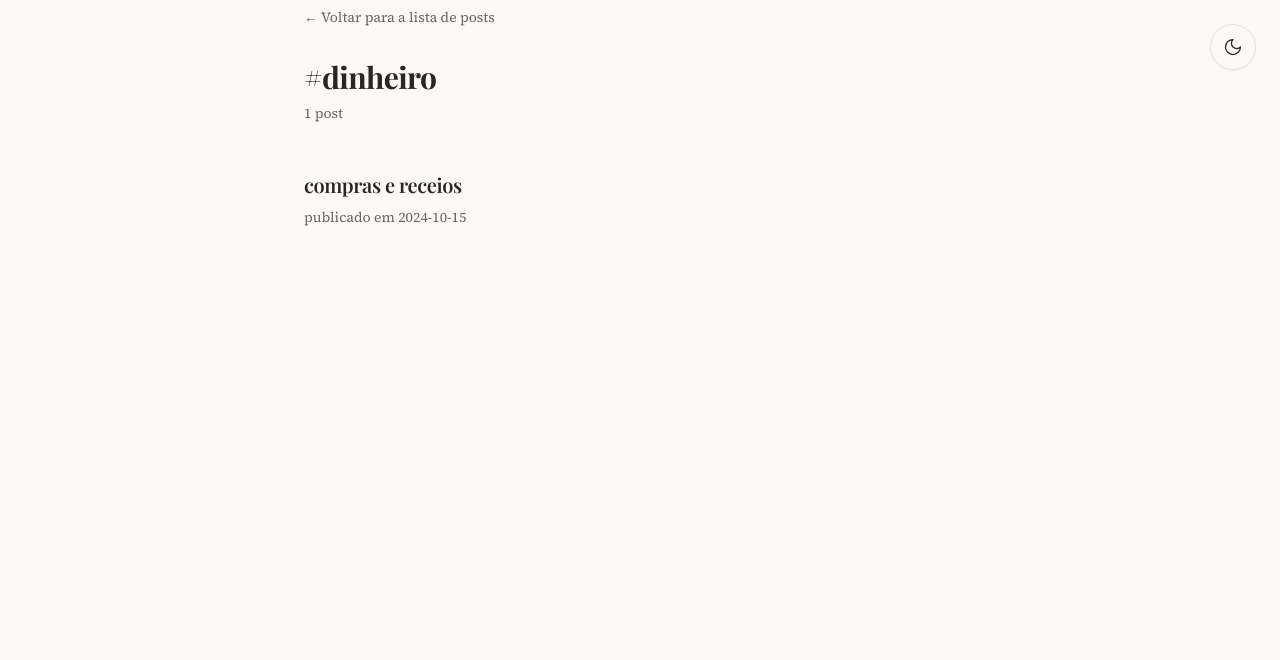
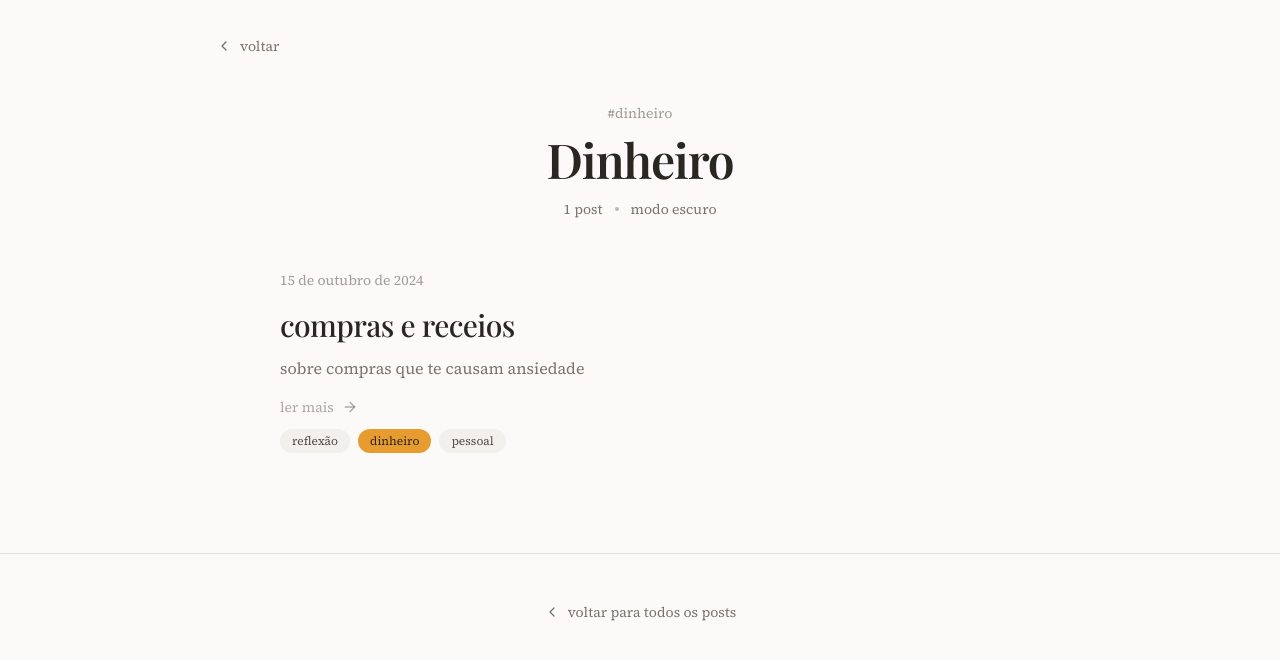
Before and after one commit to bernardolsp/blog, a Next.js app: page /tag/dinheiro in a window 1280 px wide. Shown: the top 660 px of the page. Built offline with nearby package versions, Linux system fonts and the light colour scheme; a web font is replaced by a local one.

Commit message:
last visual change

```diff
--- a/app/ThemeToggle.tsx
+++ b/app/ThemeToggle.tsx
@@ -8,10 +8,10 @@ export function ThemeToggle() {
   return (
     <button
       onClick={toggleTheme}
-      className={`fixed top-6 right-6 p-3 rounded-full transition-all duration-300 ease-out hover:scale-110 z-50 ${
+      className={`p-2 rounded-full transition-all duration-300 ease-out hover:scale-110 ${
         theme === 'light'
-          ? 'bg-background text-foreground border border-border shadow-sm hover:shadow-md hover:border-accent/50'
-          : 'bg-secondary text-accent border border-border shadow-sm hover:shadow-md hover:border-accent/50'
+          ? 'text-muted-foreground hover:text-accent'
+          : 'text-accent hover:text-accent/80'
       }`}
       aria-label={`Switch to ${theme === 'light' ? 'dark' : 'light'} mode`}
     >
@@ -35,3 +35,16 @@ export function ThemeToggle() {
     </button>
   )
 }
+
+export function ThemeToggleText() {
+  const { theme, toggleTheme } = useTheme()
+
+  return (
+    <button
+      onClick={toggleTheme}
+      className="text-sm text-muted-foreground hover:text-accent transition-colors duration-300"
+    >
+      {theme === 'light' ? 'modo escuro' : 'modo claro'}
+    </button>
+  )
+}
--- a/app/layout.tsx
+++ b/app/layout.tsx
@@ -1,5 +1,4 @@
 import { ThemeProvider } from './ThemeProvider'
-import { ThemeToggle } from './ThemeToggle'
 import './globals.css'
 
 import type { Metadata } from 'next'
@@ -62,7 +61,6 @@ export default function RootLayout({
       <body>
         <ThemeProvider>
           <div className="min-h-screen transition-colors duration-500 ease-out">
-            <ThemeToggle />
             <main className="relative">
               {children}
             </main>
--- a/app/page.tsx
+++ b/app/page.tsx
@@ -3,6 +3,17 @@ import fs from 'fs'
 import path from 'path'
 import type { Metadata } from 'next'
 import matter from 'gray-matter'
+import { ThemeToggleText } from './ThemeToggle'
+
+function slugifyTag(tag: string): string {
+  return tag
+    .toLowerCase()
+    .normalize('NFD')
+    .replace(/[\u0300-\u036f]/g, '')
+    .replace(/[^a-z0-9-]/g, '-')
+    .replace(/-+/g, '-')
+    .replace(/^-|-$/g, '')
+}
 
 export const metadata: Metadata = {
   title: 'bernardo',
@@ -66,8 +77,8 @@ export default function Home() {
           </p>
         </div>
 
-        {/* RSS Link */}
-        <div className="mt-6">
+        {/* RSS Link & Theme Toggle */}
+        <div className="mt-6 flex items-center justify-center gap-4">
           <Link
             href="/feed.xml"
             className="inline-flex items-center gap-2 text-sm text-muted-foreground hover:text-accent transition-colors duration-300"
@@ -79,6 +90,8 @@ export default function Home() {
             </svg>
             assinar via rss
           </Link>
+          <span className="text-muted-foreground/40">·</span>
+          <ThemeToggleText />
         </div>
       </header>
 
@@ -91,10 +104,8 @@ export default function Home() {
               className="group animate-slide-up"
               style={{ animationDelay: `${index * 100}ms` }}
             >
-              <Link
-                href={`/post/${post.slug}`}
-                className="block py-5 border-t border-border first:border-t-0 first:pt-3 transition-all duration-300"
-              >
+              <div className="block py-5 border-t border-border first:border-t-0 first:pt-3 transition-all duration-300">
+                <Link href={`/post/${post.slug}`} className="block group">
                   <div className="space-y-3">
                     {/* Date */}
                     <time className="text-sm text-muted-foreground/70 font-body">
@@ -111,20 +122,6 @@ export default function Home() {
                       <p className="text-base text-muted-foreground leading-relaxed max-w-2xl">
                         {post.description}
                       </p>
-                  )}
-
-                  {/* Tags */}
-                  {post.tags.length > 0 && (
-                    <div className="flex flex-wrap gap-2 pt-2">
-                      {post.tags.map((tag: string) => (
-                        <span
-                          key={tag}
-                          className="text-xs px-3 py-1 rounded-full bg-secondary text-secondary-foreground/80"
-                        >
-                          {tag}
-                        </span>
-                      ))}
-                    </div>
                     )}
                   </div>
 
@@ -148,6 +145,22 @@ export default function Home() {
                     </svg>
                   </div>
                 </Link>
+
+                {/* Tags */}
+                {post.tags.length > 0 && (
+                  <div className="flex flex-wrap gap-2 pt-3">
+                    {post.tags.map((tag: string) => (
+                      <Link
+                        key={tag}
+                        href={`/tag/${slugifyTag(tag)}`}
+                        className="text-xs px-3 py-1 rounded-full bg-secondary text-secondary-foreground/80 hover:bg-accent hover:text-accent-foreground transition-colors duration-300"
+                      >
+                        {tag}
+                      </Link>
+                    ))}
+                  </div>
+                )}
+              </div>
             </article>
           ))}
         </div>
--- a/app/post/[postId]/page.tsx
+++ b/app/post/[postId]/page.tsx
@@ -10,6 +10,17 @@ import { notFound } from 'next/navigation'
 import AudioPlayer from '../../components/audioplayer'
 import CusdisComments from '../../components/CusdisComments'
 import { calculateReadingTime, formatReadingTime } from '../../../lib/reading-time'
+import { ThemeToggleText } from '../../ThemeToggle'
+
+function slugifyTag(tag: string): string {
+  return tag
+    .toLowerCase()
+    .normalize('NFD')
+    .replace(/[\u0300-\u036f]/g, '')
+    .replace(/[^a-z0-9-]/g, '-')
+    .replace(/-+/g, '-')
+    .replace(/^-|-$/g, '')
+}
 
 export async function generateMetadata({ params }: { params: { postId: string } }): Promise<Metadata> {
   const post = await getPostContent(params.postId)
@@ -141,7 +152,7 @@ export default async function Post({ params }: { params: { postId: string } }) {
               {post.tags.map((tag: string) => (
                 <Link
                   key={tag}
-                  href={`/tag/${tag}`}
+                  href={`/tag/${slugifyTag(tag)}`}
                   className="text-sm text-muted-foreground/70 hover:text-accent transition-colors duration-300"
                 >
                   #{tag}
@@ -160,6 +171,8 @@ export default async function Post({ params }: { params: { postId: string } }) {
             <time>{formatDate(post.date)}</time>
             <span className="w-1 h-1 rounded-full bg-muted-foreground/50" />
             <span>{formatReadingTime(post.readingTime)}</span>
+            <span className="w-1 h-1 rounded-full bg-muted-foreground/50" />
+            <ThemeToggleText />
           </div>
 
           {/* Audio if available */}
--- a/app/tag/[tag]/page.tsx
+++ b/app/tag/[tag]/page.tsx
@@ -3,12 +3,23 @@ import fs from 'fs'
 import path from 'path'
 import matter from 'gray-matter'
 import { notFound } from 'next/navigation'
+import { ThemeToggleText } from '../../ThemeToggle'
 
-function getPostsByTag(tag: string) {
+function slugifyTag(tag: string): string {
+  return tag
+    .toLowerCase()
+    .normalize('NFD')
+    .replace(/[\u0300-\u036f]/g, '')
+    .replace(/[^a-z0-9-]/g, '-')
+    .replace(/-+/g, '-')
+    .replace(/^-|-$/g, '')
+}
+
+function getAllPosts() {
   const folder = path.join(process.cwd(), 'posts')
   const files = fs.readdirSync(folder)
 
-  const posts = files
+  return files
     .filter((file) => file.endsWith('.md'))
     .map((fileName) => {
       const fileContents = fs.readFileSync(path.join(folder, fileName), 'utf8')
@@ -18,27 +29,40 @@ function getPostsByTag(tag: string) {
         date: matterResult.data.date,
         slug: fileName.replace('.md', ''),
         tags: matterResult.data.tags || [],
+        description: matterResult.data.description || '',
       }
     })
-    .filter((post) => post.tags.includes(tag))
-    .sort((a, b) => new Date(b.date).getTime() - new Date(a.date).getTime())
+}
+
+function getPostsByTag(slug: string) {
+  const posts = getAllPosts()
 
   return posts
+    .filter((post) => post.tags.some((tag: string) => slugifyTag(tag) === slug))
+    .sort((a, b) => new Date(b.date).getTime() - new Date(a.date).getTime())
+}
+
+function getDisplayTagFromSlug(slug: string): string | null {
+  const posts = getAllPosts()
+  for (const post of posts) {
+    for (const tag of post.tags) {
+      if (slugifyTag(tag) === slug) {
+        return tag
+      }
+    }
+  }
+  return null
 }
 
 function getAllTags() {
-  const folder = path.join(process.cwd(), 'posts')
-  const files = fs.readdirSync(folder)
+  const posts = getAllPosts()
   const tags = new Set<string>()
 
-  files
-    .filter((file) => file.endsWith('.md'))
-    .forEach((fileName) => {
-      const fileContents = fs.readFileSync(path.join(folder, fileName), 'utf8')
-      const matterResult = matter(fileContents)
-      const postTags = matterResult.data.tags || []
-      postTags.forEach((tag: string) => tags.add(tag))
+  posts.forEach((post) => {
+    post.tags.forEach((tag: string) => {
+      tags.add(slugifyTag(tag))
     })
+  })
 
   return Array.from(tags)
 }
@@ -48,32 +72,164 @@ export async function generateStaticParams() {
   return tags.map((tag) => ({ tag }))
 }
 
+function formatDate(dateString: string): string {
+  const date = new Date(dateString)
+  return new Intl.DateTimeFormat('pt-BR', {
+    day: 'numeric',
+    month: 'long',
+    year: 'numeric'
+  }).format(date)
+}
+
 export default function TagPage({ params }: { params: { tag: string } }) {
   const posts = getPostsByTag(params.tag)
+  const displayTag = getDisplayTagFromSlug(params.tag)
 
   if (posts.length === 0) {
     notFound()
   }
 
   return (
-    <div className="max-w-2xl mx-auto">
-      <Link href="/" className="text-sm opacity-70 hover:underline mb-8 inline-block">
-        ← Voltar para a lista de posts
-      </Link>
-      <header className="mb-12">
-        <h1 className="text-3xl font-bold mb-2">#{params.tag}</h1>
-        <p className="text-sm opacity-70">{posts.length} post{posts.length !== 1 ? 's' : ''}</p>
+    <div className="min-h-screen">
+      {/* Navigation */}
+      <nav className="px-6 py-8 max-w-4xl mx-auto animate-fade-in">
+        <Link
+          href="/"
+          className="inline-flex items-center gap-2 text-sm text-muted-foreground hover:text-accent transition-colors duration-300 group"
+        >
+          <svg
+            xmlns="http://www.w3.org/2000/svg"
+            width="16"
+            height="16"
+            viewBox="0 0 24 24"
+            fill="none"
+            stroke="currentColor"
+            strokeWidth="2"
+            strokeLinecap="round"
+            strokeLinejoin="round"
+            className="transform group-hover:-translate-x-1 transition-transform duration-300"
+          >
+            <path d="m15 18-6-6 6-6"/>
+          </svg>
+          <span>voltar</span>
+        </Link>
+      </nav>
+
+      {/* Header */}
+      <header className="px-6 pb-8 max-w-3xl mx-auto text-center animate-slide-up">
+        <div className="space-y-2">
+          <span className="text-sm text-muted-foreground/70">#{displayTag || params.tag}</span>
+          <h1 className="font-display text-3xl md:text-4xl lg:text-5xl font-semibold tracking-tight leading-tight capitalize">
+            {displayTag || params.tag}
+          </h1>
+          <div className="flex items-center justify-center gap-3 text-sm text-muted-foreground pt-2">
+            <span>{posts.length} post{posts.length !== 1 ? 's' : ''}</span>
+            <span className="w-1 h-1 rounded-full bg-muted-foreground/50" />
+            <ThemeToggleText />
+          </div>
+        </div>
       </header>
-      <ul className="space-y-8">
-        {posts.map((post) => (
-          <li key={post.slug} className="border-t pt-8 first:border-t-0 first:pt-0">
-            <Link href={`/post/${post.slug}`} className="block group">
-              <h2 className="text-xl font-semibold mb-2 group-hover:underline">{post.title}</h2>
-              <p className="text-sm opacity-70">publicado em {post.date}</p>
-            </Link>
-          </li>
-        ))}
-      </ul>
+
+      {/* Posts List */}
+      <main className="px-6 pb-20 max-w-3xl mx-auto animate-slide-up" style={{ animationDelay: '100ms' }}>
+        <div className="space-y-0">
+          {posts.map((post, index) => (
+            <article
+              key={post.slug}
+              className="group animate-slide-up"
+              style={{ animationDelay: `${(index + 1) * 100}ms` }}
+            >
+              <div className="block py-5 border-t border-border first:border-t-0 first:pt-3 transition-all duration-300">
+                <Link href={`/post/${post.slug}`} className="block group">
+                  <div className="space-y-3">
+                    {/* Date */}
+                    <time className="text-sm text-muted-foreground/70 font-body">
+                      {formatDate(post.date)}
+                    </time>
+
+                    {/* Title */}
+                    <h2 className="text-2xl md:text-3xl font-display font-medium group-hover:text-accent transition-colors duration-300 leading-tight">
+                      {post.title}
+                    </h2>
+
+                    {/* Description */}
+                    {post.description && (
+                      <p className="text-base text-muted-foreground leading-relaxed max-w-2xl">
+                        {post.description}
+                      </p>
+                    )}
+                  </div>
+
+                  {/* Read more indicator */}
+                  <div className="mt-4 flex items-center gap-2 text-sm text-muted-foreground/60 group-hover:text-accent transition-all duration-300">
+                    <span>ler mais</span>
+                    <svg
+                      xmlns="http://www.w3.org/2000/svg"
+                      width="16"
+                      height="16"
+                      viewBox="0 0 24 24"
+                      fill="none"
+                      stroke="currentColor"
+                      strokeWidth="2"
+                      strokeLinecap="round"
+                      strokeLinejoin="round"
+                      className="transform group-hover:translate-x-1 transition-transform duration-300"
+                    >
+                      <path d="M5 12h14"/>
+                      <path d="m12 5 7 7-7 7"/>
+                    </svg>
+                  </div>
+                </Link>
+
+                {/* Tags */}
+                {post.tags.length > 0 && (
+                  <div className="flex flex-wrap gap-2 pt-3">
+                    {post.tags.map((tag: string) => (
+                      <Link
+                        key={tag}
+                        href={`/tag/${slugifyTag(tag)}`}
+                        className={`text-xs px-3 py-1 rounded-full transition-colors duration-300 ${
+                          slugifyTag(tag) === params.tag
+                            ? 'bg-accent text-accent-foreground hover:bg-accent/90'
+                            : 'bg-secondary text-secondary-foreground/80 hover:bg-accent hover:text-accent-foreground'
+                        }`}
+                      >
+                        {tag}
+                      </Link>
+                    ))}
+                  </div>
+                )}
+              </div>
+            </article>
+          ))}
+        </div>
+      </main>
+
+      {/* Footer */}
+      <footer className="px-6 py-12 border-t border-border">
+        <div className="max-w-3xl mx-auto flex justify-center">
+          <Link
+            href="/"
+            className="inline-flex items-center gap-2 text-sm text-muted-foreground hover:text-accent transition-colors duration-300 group"
+          >
+            <svg
+              xmlns="http://www.w3.org/2000/svg"
+              width="16"
+              height="16"
+              viewBox="0 0 24 24"
+              fill="none"
+              stroke="currentColor"
+              strokeWidth="2"
+              strokeLinecap="round"
+              strokeLinejoin="round"
+              className="transform group-hover:-translate-x-1 transition-transform duration-300"
+            >
+              <path d="m15 18-6-6 6-6"/>
+            </svg>
+            <span>voltar para todos os posts</span>
+          </Link>
+        </div>
+      </footer>
     </div>
   )
 }
```
Lines whose indentation alone changed are shown as unchanged.
